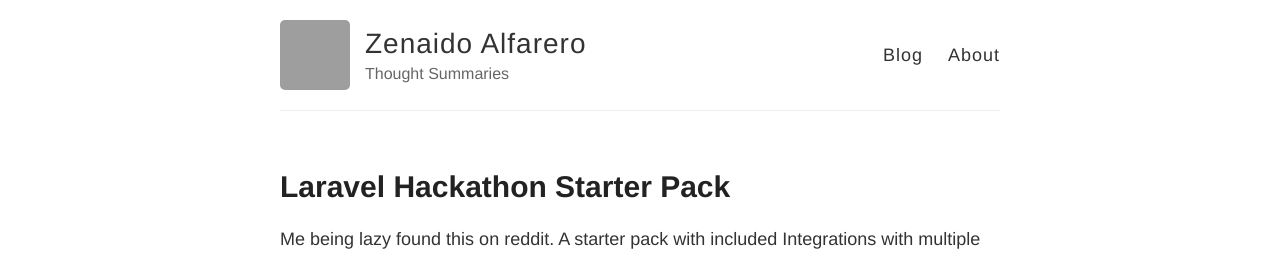
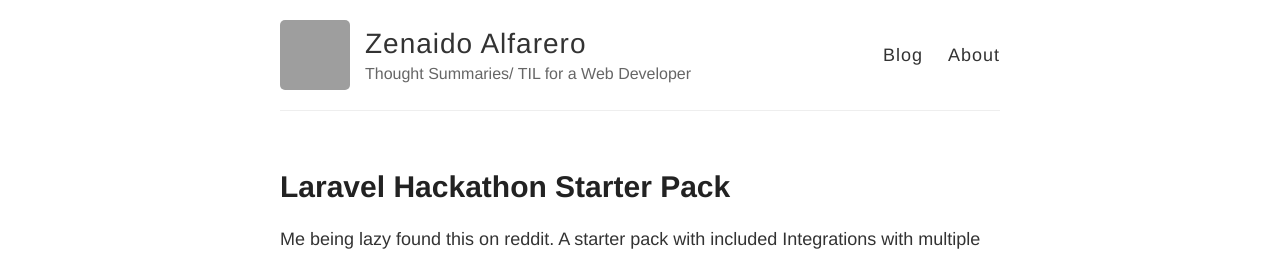
Before and after one commit to zalfarero/zalfarero.github.io, a Jekyll site: the page built from index.html, in a window 1280 px wide. Shown: the top 255 px of the page. Built offline with Jekyll 4.4.1, drawn with Linux system fonts in a browser that asks for light colours; nearby versions of some CDN libraries; grey boxes are pictures that could not be loaded.

Commit message:
Update _config.yml

```diff
--- a/_config.yml
+++ b/_config.yml
@@ -6,7 +6,7 @@
 name: Zenaido Alfarero
 
 # Short bio or description (displayed in the header)
-description: Thought Summaries
+description: Thought Summaries/ TIL for a Web Developer
 
 # URL of your avatar or profile pic (you could use your GitHub profile pic)
 avatar: https://avatars0.githubusercontent.com/u/4927500?v=3&u=1625323ce8898c1c89fd68856985fb93a984a01f&s=140
```
